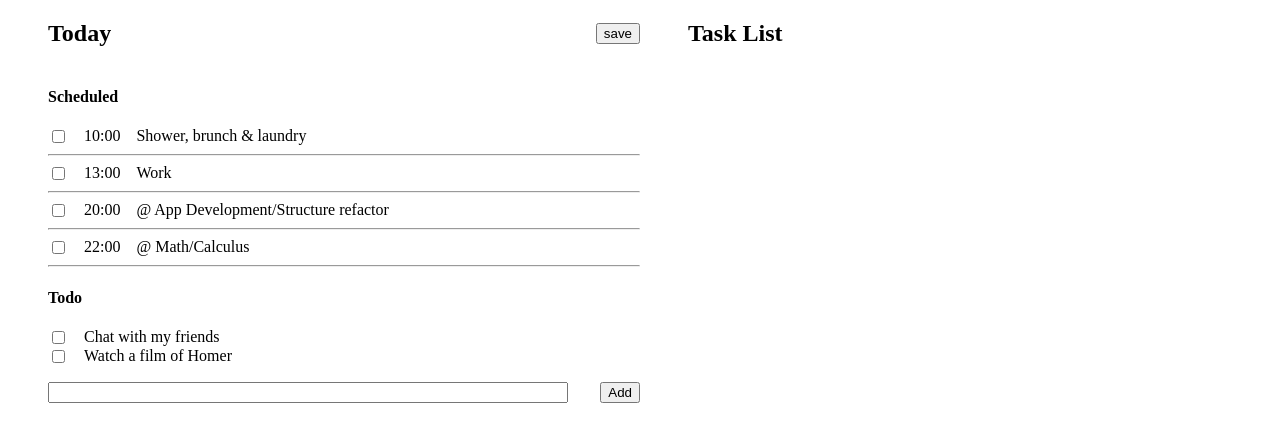
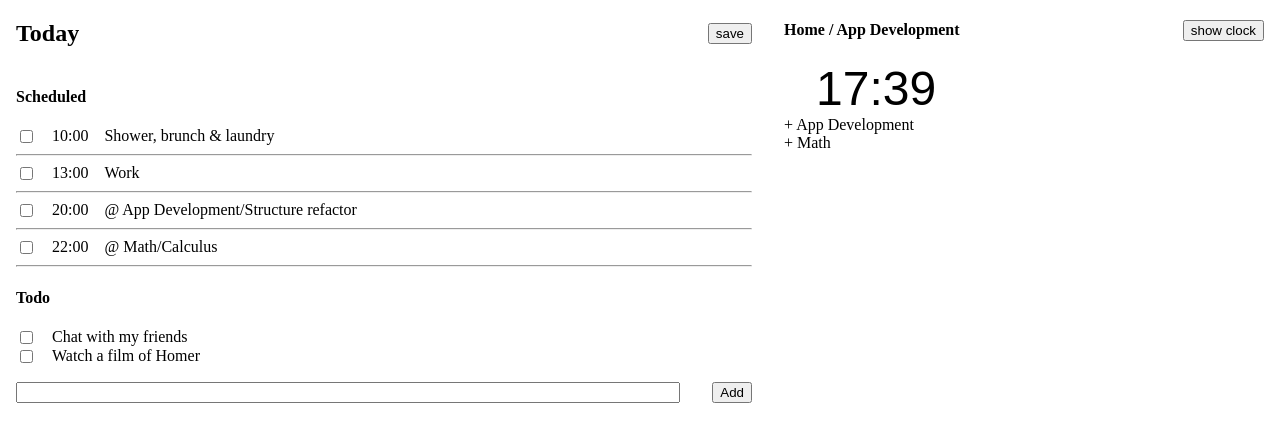
Before and after one commit to Ratioho/eunomia-web, a React (Create React App) app: page / in a window 1280 px wide. Shown: the top 442 px of the page. Built offline with nearby package versions, Linux system fonts and the light colour scheme.

Commit message:
feat: init task tree

```diff
--- a/src/index.jsx
+++ b/src/index.jsx
@@ -6,7 +6,7 @@ import { initState, reducer } from './reducer'
 
 
 const TodoListWrapper = styled.div`
-  padding: 0 0 0 3rem;
+  padding: 0 1rem 0 1rem;
   overflow: auto;
 `
 const Header = styled.div`
@@ -23,7 +23,7 @@ const Footer = styled.div`
 `
 const PageWrapper = styled.div`
   display: grid;
-  grid-template-columns: 1fr 1fr;
+  grid-template-columns: 3fr 2fr;
 `
 
 const appendInput = (s, dispatch) => {
@@ -53,6 +53,120 @@ const appendInput = (s, dispatch) => {
     }
     dispatch({type: 'todoAppend', value: newItem})
   }
+}
+
+
+
+
+const taskState = [
+  {
+    title: 'App Development',
+    desc: 'a todo app with my thinking',
+    time: 240,
+    isOpen: false,
+    children: [
+      {
+        title: 'App Development / structure refactor',
+        desc: '',
+        time: 60,
+        isOpen: false,
+        children: []
+      },
+      {
+        title: 'App Development / task list',
+        desc: '',
+        time: 40,
+        isOpen: false,
+        children: []
+      },
+      {
+        title: 'App Development / rethink storage',
+        desc: '',
+        time: 40,
+        isOpen: false,
+        children: []
+      },
+      {
+        title: 'App Development / additional utilities',
+        desc: 'duration view, calendar, etc',
+        time: 0,
+        isOpen: false,
+        children: []
+      }
+    ]
+  },
+  {
+    title: 'Math',
+    desc: '',
+    time: 300,
+    isOpen: false,
+    children: [
+      {
+        title: 'Math / Calculus',
+        desc: '',
+        time: 180,
+        isOpen: false,
+        children: [
+          {
+            title: 'Math / Calculus / Single variable',
+            desc: '',
+            time: 0,
+            isOpen: false,
+            children: []
+          },
+          {
+            title: 'Math / Calculus / Multivariable',
+            desc: '',
+            time: 0,
+            isOpen: false,
+            children: []
+          }
+        ]
+      },
+      {
+        title: 'Math / Linear Algebra',
+        desc: '',
+        time: 0,
+        isOpen: false,
+        children: []
+      }
+    ]
+  }
+]
+
+const openFolder = (path) => {
+  const titles = path.split('/')
+  const paths = titles.reduce((acc, cur) => {
+    return (
+      acc.push(acc[-1] + cur)
+    )
+  }, [''])
+  paths.shift()
+  let currentList = taskState
+  for (let i of paths) {
+    let node = currentList.find((item) => item.title === i)
+    currentList = node.children
+  }
+}
+
+
+const TreeNodeWrapper = styled.div`
+  padding-left: ${props => props.level / 2}rem;
+`
+const TreeNode = ({level, node}) => {
+  return (
+    <TreeNodeWrapper level = {level}>
+      <span>{node.isOpen ? '- ' : '+ '}</span>
+      <span>{node.title}</span>
+      {
+        node.isOpen && node.children.length > 0
+        ?
+        node.children.map((item) => TreeNode({level: level+1, node: item}))
+        :
+        null
+      }
+    </TreeNodeWrapper>
+  )
 }
 
 const TodoList = () => {
@@ -116,7 +230,21 @@ const TodoList = () => {
         </Footer>
       </TodoListWrapper>
       <TodoListWrapper>
-        <h2>Task List</h2>
+        {/* <div style={{fontSize: '4rem'}}>17:39</div> */}
+        <div>
+          <Header>
+          <h4>Home / App Development</h4>
+          <button>show clock</button>
+          </Header>
+          <div style={{fontSize: '3rem', paddingLeft: '2rem', fontFamily: 'sans-serif'}}>17:39</div>
+          {/* <ul>
+            <li>Structure refactor</li>
+            <li>Init task list</li>
+            <li>Rethink storage</li>
+            <li>Additional Functions</li>
+          </ul> */}
+          {taskState.map((node) => TreeNode({level: 0, node: node}))}
+        </div>
       </TodoListWrapper>
     </PageWrapper>
   )
```
Also changed, not shown: 1 other file (tests, documents, lock files or other folders).
